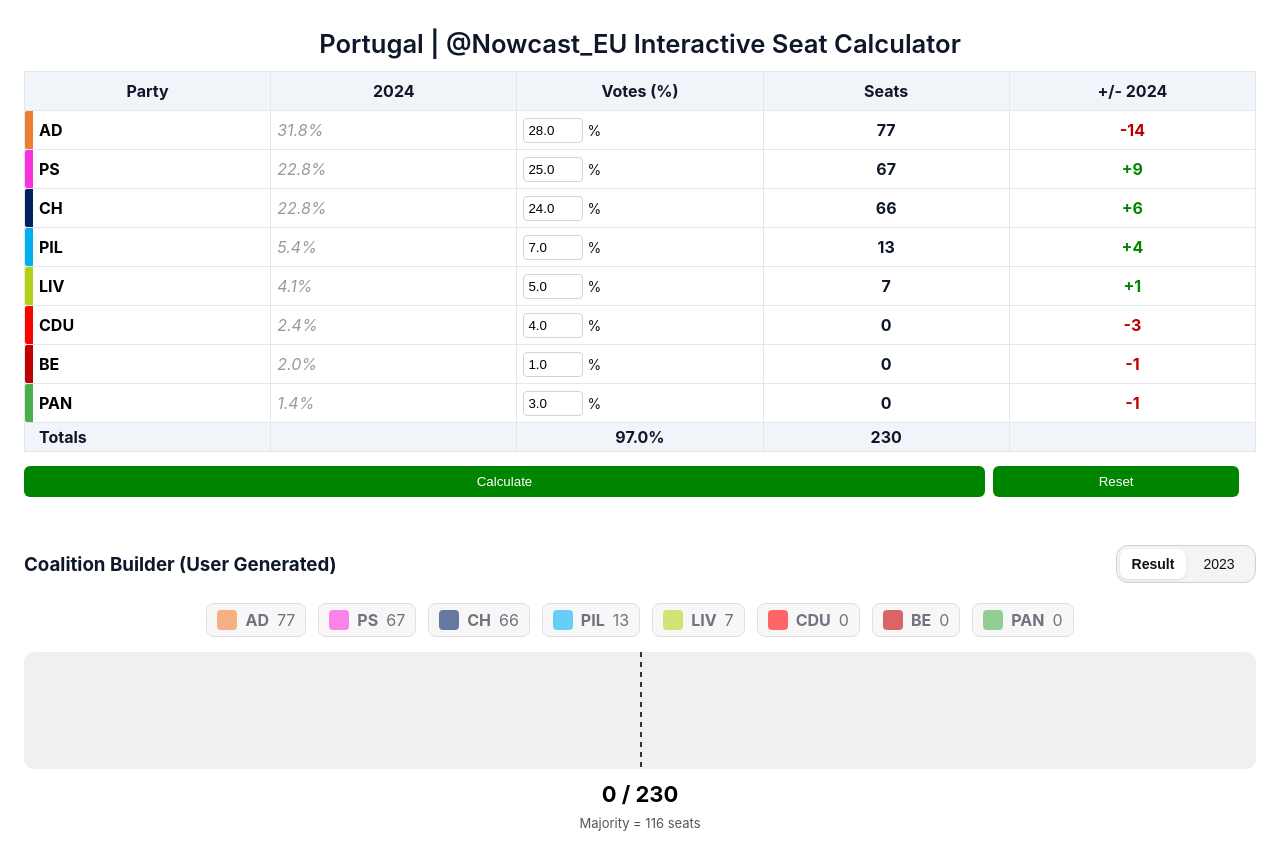
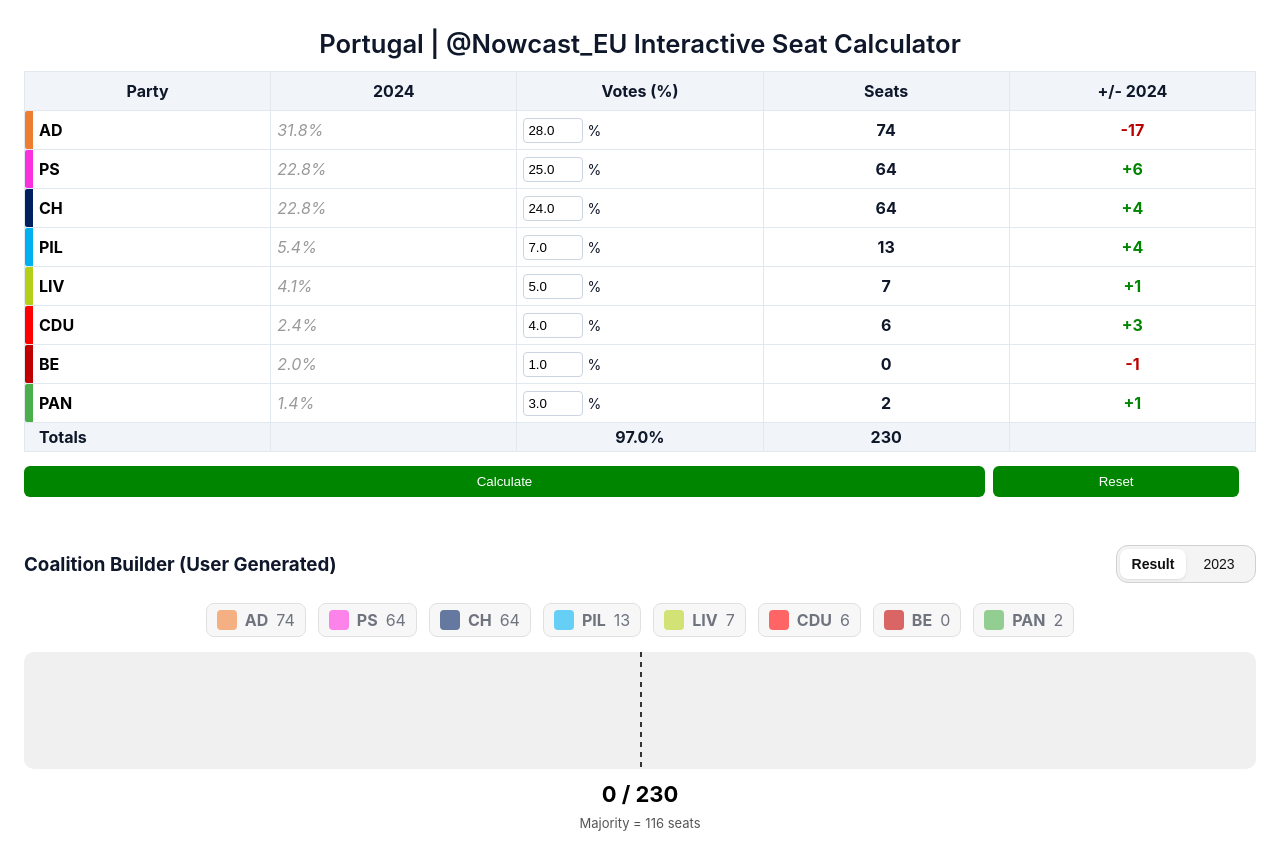
Before and after one commit to Nowcast-EU/Portugal, a plain HTML site: page calculator.html in a window 1280 px wide. Drawn offline with Linux system fonts and the light colour scheme.

Commit message:
Update calculator.html

```diff
--- a/calculator.html
+++ b/calculator.html
@@ -462,8 +462,8 @@ function calculate(){
   });
 
   // --- 5% threshold ---
-  const validParties=PARTIES.filter(p=>nationalVotes[p]>=5);
-  const excluded=PARTIES.filter(p=>nationalVotes[p]<5);
+  const validParties = PARTIES; // everyone included
+  const excluded = [];
 
   const perConst=computeConstituencyShares();
   const totals=Object.fromEntries(PARTIES.map(p=>[p,0]));
```
